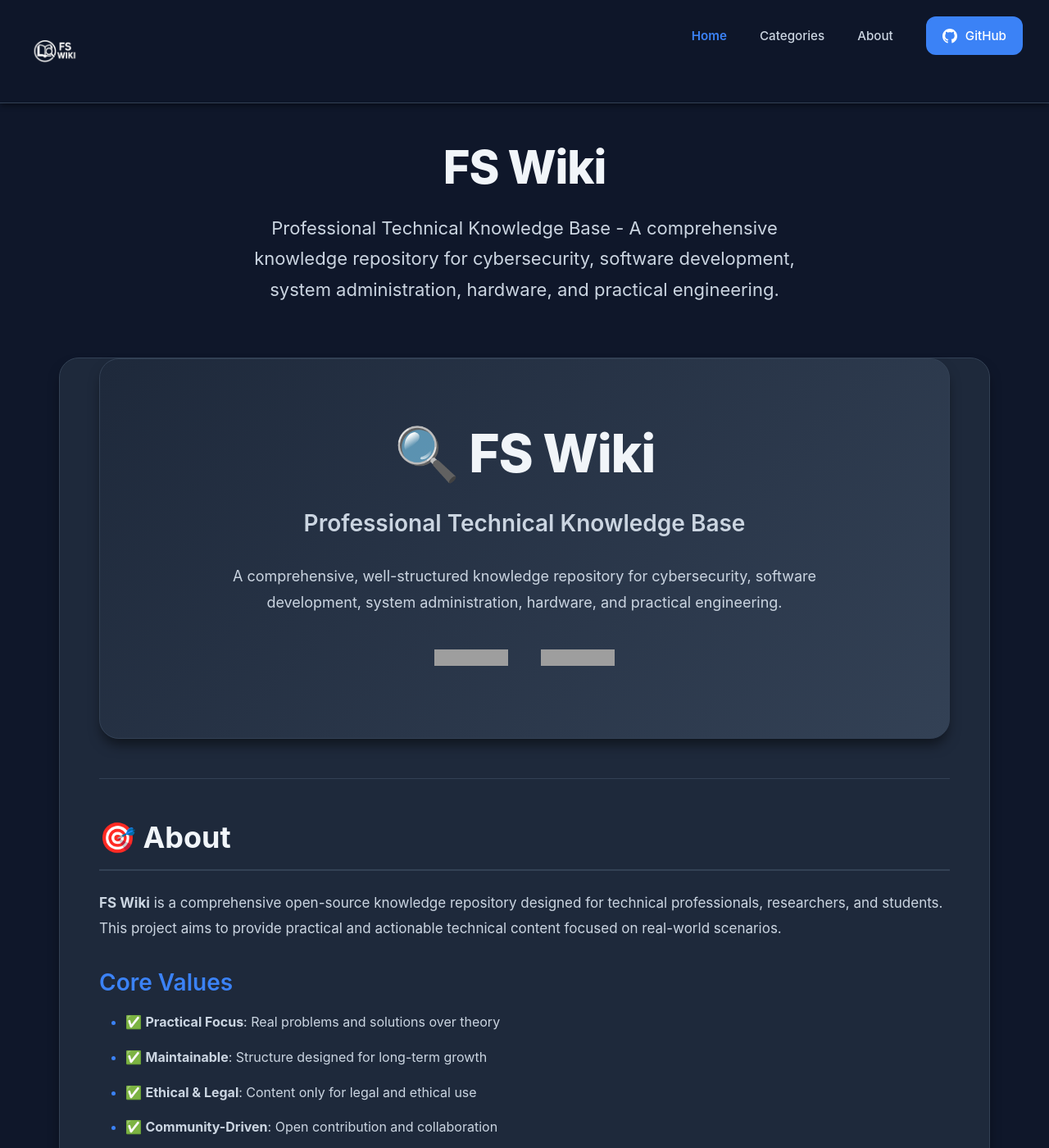
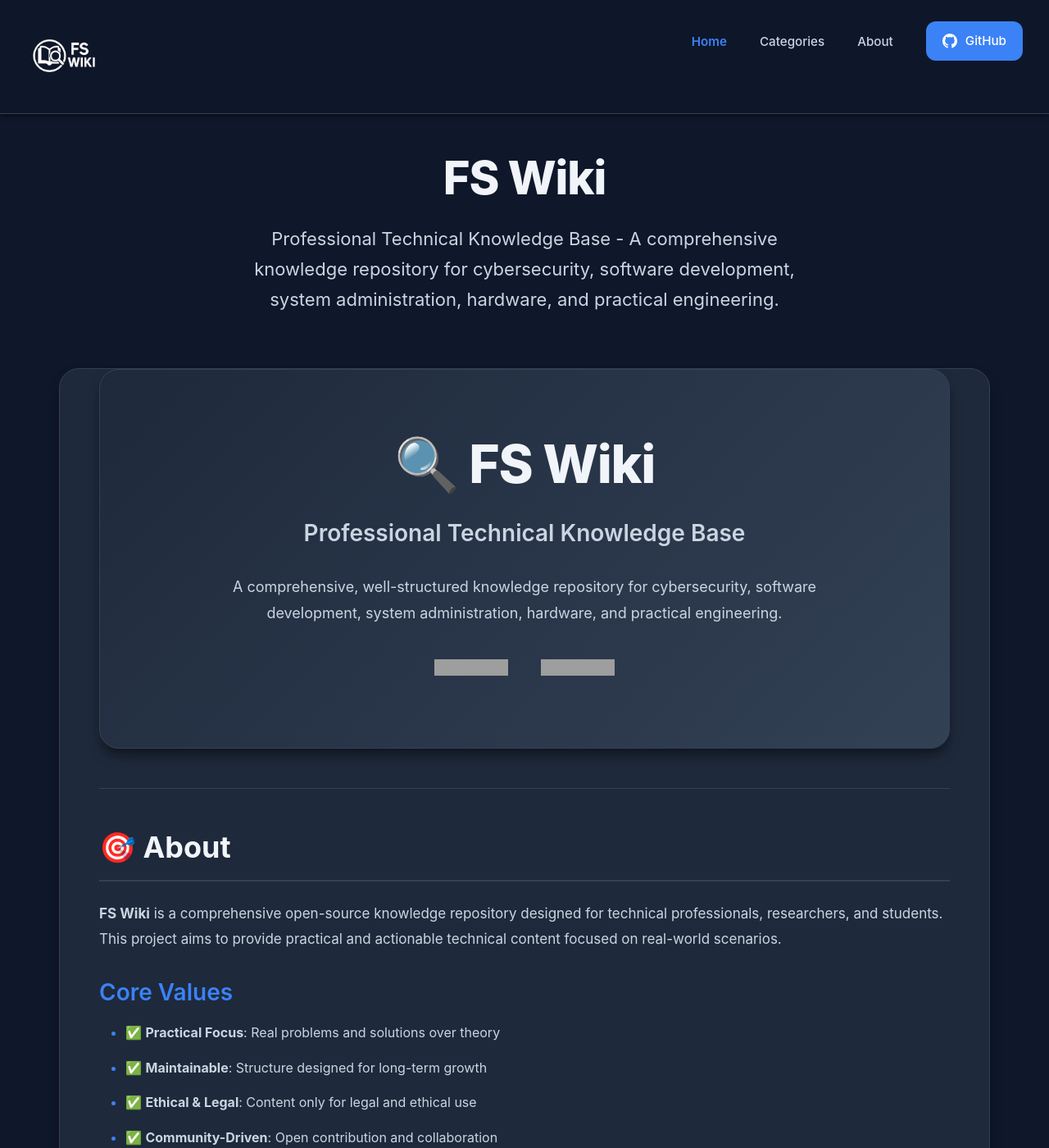
Before and after one commit to Jonomer/fswiki, a Jekyll site: the page built from index.md, in a window 1280 px wide and 1400 px high. Shown: the whole window at 82% size. Built offline with Jekyll 4.4.1, drawn with Linux system fonts in a browser that asks for light colours; grey boxes are pictures that could not be loaded.

Commit message:
feat: Significantly increase logo size for better visibility

```diff
--- a/_sass/main.scss
+++ b/_sass/main.scss
@@ -71,7 +71,7 @@ body {
 .nav-container {
   max-width: 1400px;
   margin: 0 auto;
-  padding: 1.25rem 2rem;
+  padding: 1rem 2rem;
   display: flex;
   justify-content: space-between;
   align-items: center;
@@ -82,7 +82,7 @@ body {
   align-items: center;
   text-decoration: none;
   transition: var(--transition);
-  padding: 0.25rem;
+  padding: 0.5rem 0;
 
   &:hover {
     transform: translateY(-2px);
@@ -93,25 +93,25 @@ body {
   }
 
   .logo-img {
-    width: 60px;
-    height: 60px;
+    width: 90px;
+    height: 90px;
     object-fit: contain;
     transition: var(--transition);
     display: block;
 
     @media (max-width: 1024px) {
-      width: 50px;
-      height: 50px;
+      width: 80px;
+      height: 80px;
     }
 
     @media (max-width: 768px) {
-      width: 45px;
-      height: 45px;
+      width: 70px;
+      height: 70px;
     }
 
     @media (max-width: 480px) {
-      width: 40px;
-      height: 40px;
+      width: 60px;
+      height: 60px;
     }
   }
 }
```
